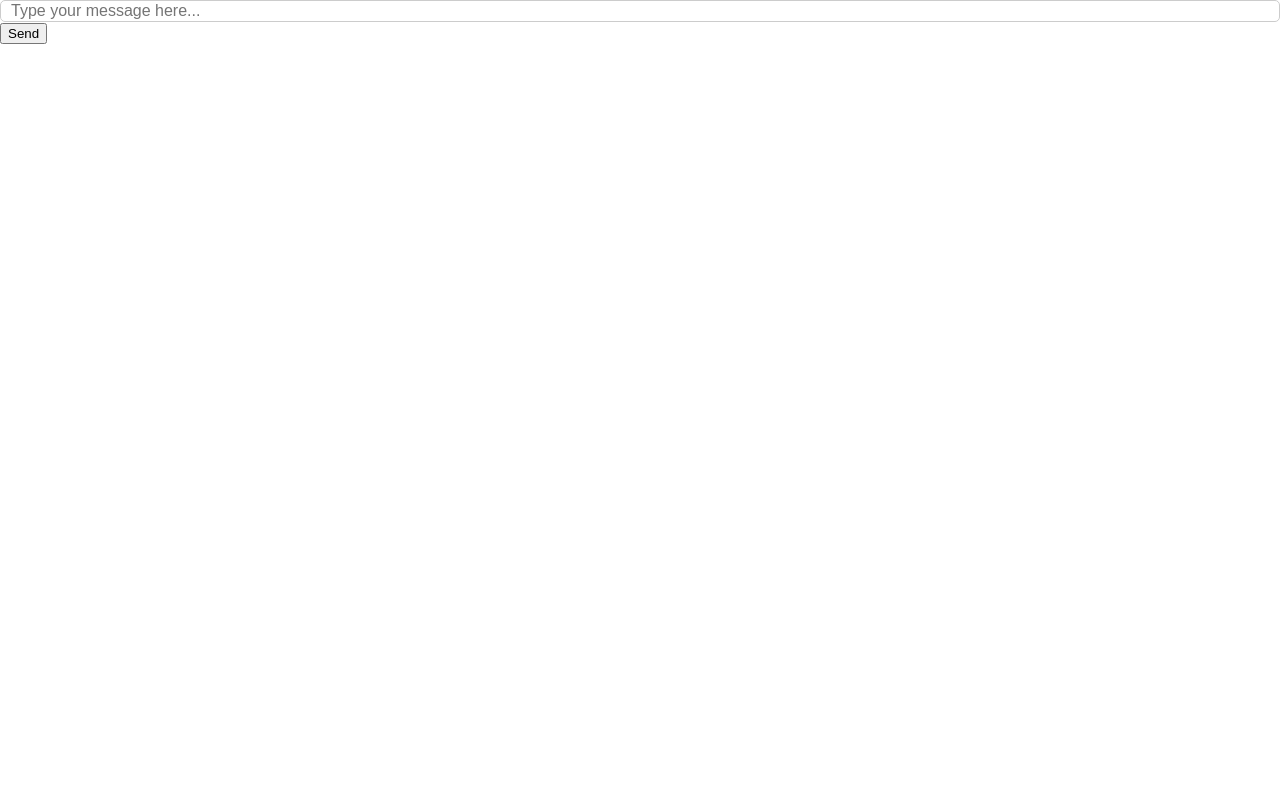
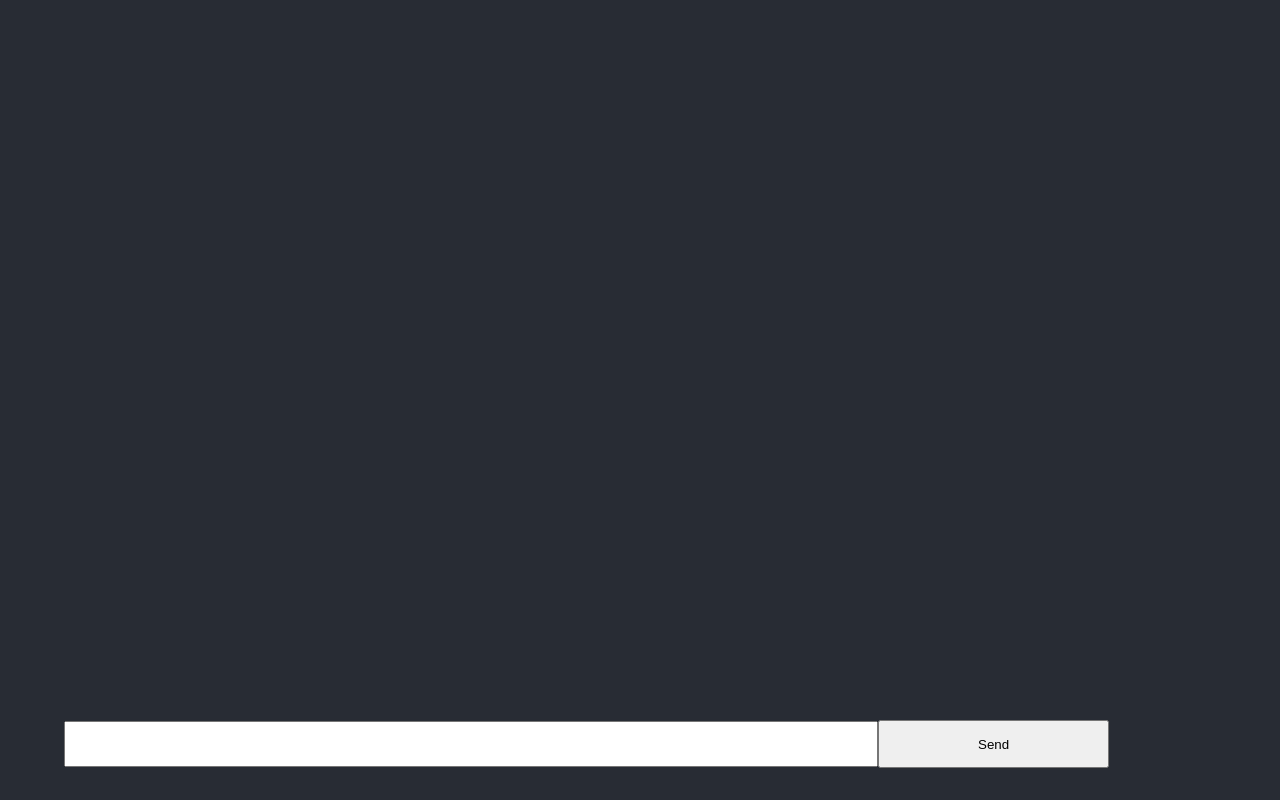
Before and after one commit to kanedeiley/CloudMen, a React (Create React App) app: page / in a window 1280 px wide. Built offline with nearby package versions, Linux system fonts and the light colour scheme.

Commit message:
Changed the Web UI Ridha UI, need to fix the log when you enter too many chats it goes under teh webpage and when you scroll it goes into a white blank page

```diff
--- /dev/null
+++ b/src/App.css
@@ -0,0 +1,38 @@
+.App {
+  text-align: center;
+}
+
+.App-logo {
+  height: 40vmin;
+  pointer-events: none;
+}
+
+@media (prefers-reduced-motion: no-preference) {
+  .App-logo {
+    animation: App-logo-spin infinite 20s linear;
+  }
+}
+
+.App-header {
+  background-color: #282c34;
+  min-height: 100vh;
+  display: flex;
+  flex-direction: column;
+  align-items: center;
+  justify-content: center;
+  font-size: calc(10px + 2vmin);
+  color: white;
+}
+
+.App-link {
+  color: #61dafb;
+}
+
+@keyframes App-logo-spin {
+  from {
+    transform: rotate(0deg);
+  }
+  to {
+    transform: rotate(360deg);
+  }
+}
--- /dev/null
+++ b/src/App.js
@@ -0,0 +1,34 @@
+import React, { useState } from 'react';
+import './index.css';
+
+function App() {
+  const [messages, setMessages] = useState([]);
+
+  const handleSubmit = (event) => {
+    event.preventDefault();
+    const input = event.target.elements.message.value;
+    setMessages([...messages, input]);
+    event.target.elements.message.value = '';
+  };
+  return (
+    <div className="App">
+      <header class="App-header">
+      <div class="chatbot-container">
+          <div class="chatbot-messages">
+            {messages.map((message, index) => (
+              <div class="message" key={index}>
+                {message}
+              </div>
+            ))}
+          </div>
+        <form class="form" onSubmit={handleSubmit}>
+        <input class="text" type="text" name="message"></input>
+        <input type="submit" class="submit" value="Send"></input>
+        </form>
+        </div>
+      </header>
+    </div>
+  );
+}
+
+export default App;
--- a/src/ChatBot.css
+++ /dev/null
@@ -1,34 +0,0 @@
-.chat-bot {
-  position: fixed;
-  bottom: 0;
-  left: 0;
-  width: 100%;
-  height: 100vh;
-  display: flex;
-  flex-direction: column;
-}
-
-
-.chat-input {
-  display: flex;
-  flex-direction: row;
-  justify-content: space-between;
-  width: 100%;
-  height: 20%;
-  border: 1px solid #ccc;
-  border-radius: 5px;
-  padding: 10px;
-  font-size: 16px;
-  box-sizing: border-box;
-  margin-top: auto;
-}
-
-.send-button {
-  background-color: #007bff;
-  color: #fff;
-  border: none;
-  border-radius: 5px;
-  padding: 10px 20px;
-  font-size: 16px;
-  cursor: pointer;
-}
--- a/src/ChatBot.js
+++ /dev/null
@@ -1,35 +0,0 @@
-import React, { useState } from 'react';
-import './ChatBot.css';
-
-function ChatBot() {
-  const [message, setMessage] = useState('');
-
-  const handleMessageChange = (event) => {
-    setMessage(event.target.value);
-  };
-
-  const handleSubmit = (event) => {
-    event.preventDefault();
-    // Code to handle message submission goes here
-  };
-
-  return (
-    <div className="chat-bot">
-      <div className="chat-window">
-        {/* Code to render chat messages goes here */}
-      </div>
-      <form onSubmit={handleSubmit}>
-        <input
-          type="text"
-          className="chat-input"
-          placeholder="Type your message here..."
-          value={message}
-          onChange={handleMessageChange}
-        />
-        <button type="submit">Send</button>
-      </form>
-    </div>
-  );
-}
-
-export default ChatBot;
--- a/src/index.css
+++ b/src/index.css
@@ -11,3 +11,45 @@ code {
   font-family: source-code-pro, Menlo, Monaco, Consolas, 'Courier New',
     monospace;
 }
+.text{
+  width:70%;
+  height:100%;
+}
+.submit{
+  width:20%;
+  height:120%;
+}
+.form{
+  display: block;
+  width:90%;
+  height:5%;
+  position: absolute;
+  bottom:5vh;
+  left:5vw
+}
+.chatbot-messages {
+  position: absolute;
+  top:5vh;
+  left:6vw;
+  width:80%;
+}
+
+.message {
+  display:block;
+  border: 1px solid white;
+  padding-bottom: 3vh;
+  padding-top: 3vh;
+  border-radius:5px;
+  margin-bottom: 1vh;
+  padding-left: 5vw;
+}
+.App-header {
+  background-color: #282c34;
+  min-height: 100vh;
+  display: flex;
+  flex-direction: column;
+  align-items: center;
+  justify-content: center;
+  font-size: calc(10px + 2vmin);
+  color: white;
+}
--- a/src/index.js
+++ b/src/index.js
@@ -1,7 +1,7 @@
 import React from 'react';
 import ReactDOM from 'react-dom/client';
 import './index.css';
-import App from './ChatBot';
+import App from './App';
 import reportWebVitals from './reportWebVitals';
 
 const root = ReactDOM.createRoot(document.getElementById('root'));
```
Also changed, not shown: 1 other file (tests, documents, lock files or other folders).
